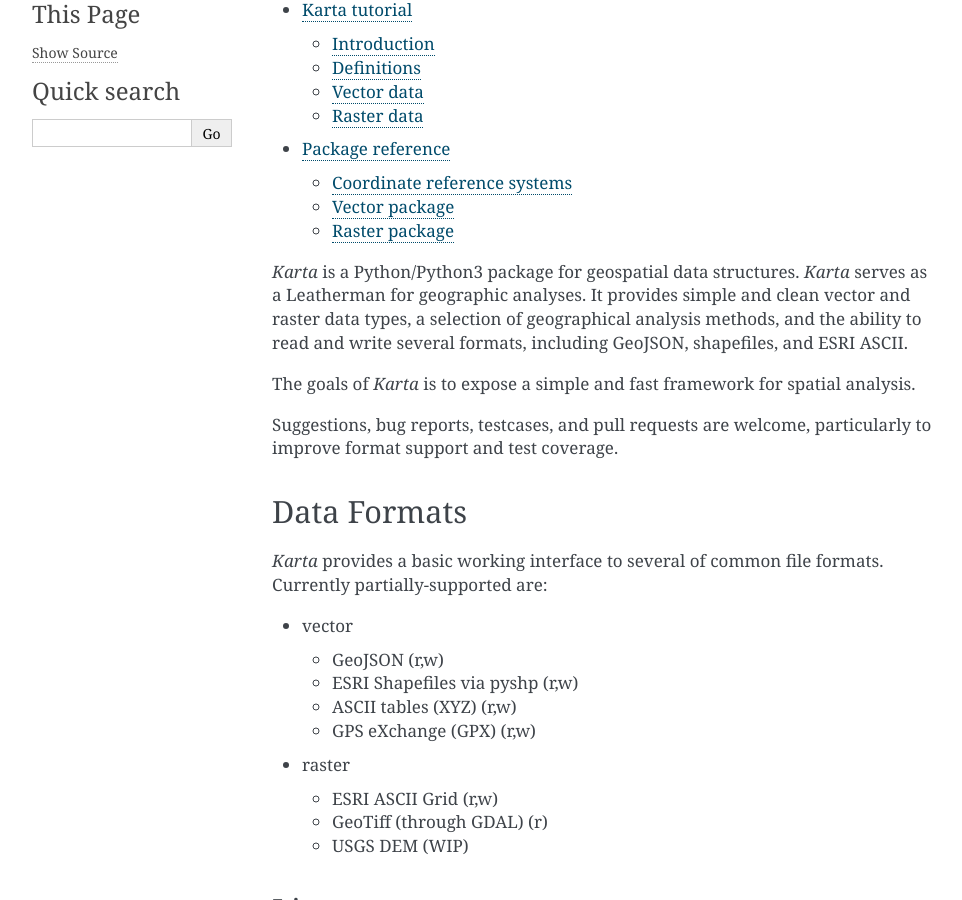
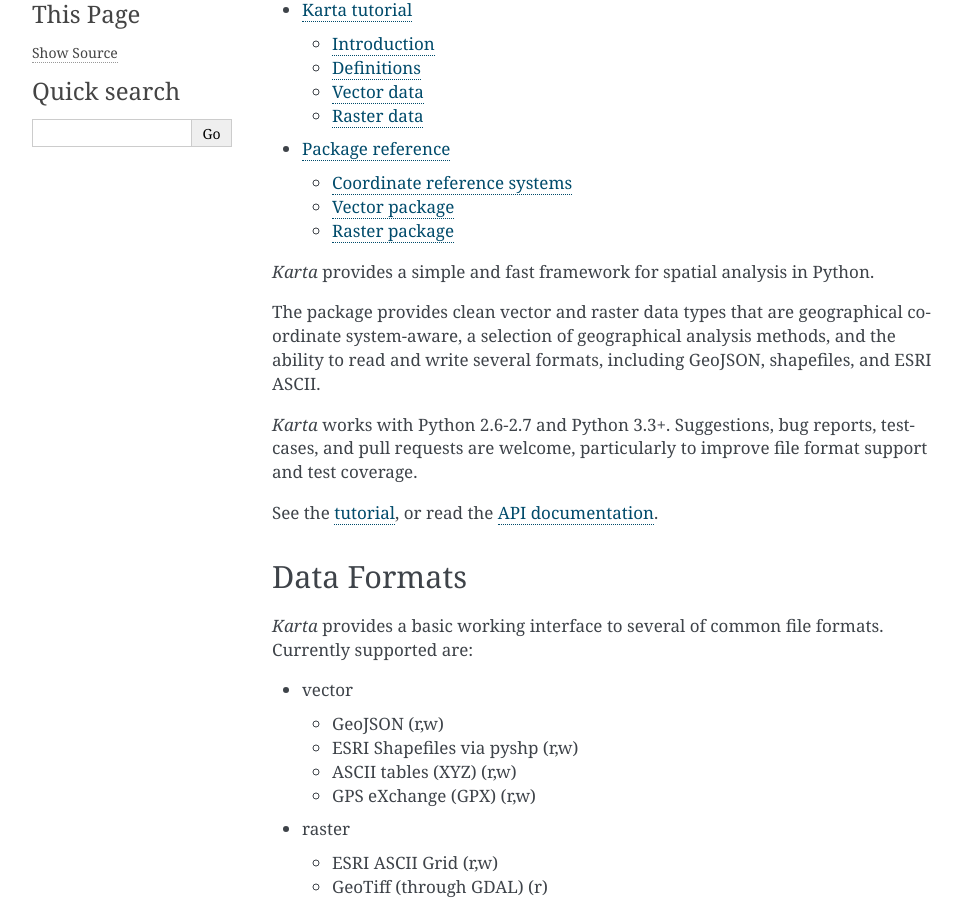
Before and after one commit to fortyninemaps/karta, a Sphinx documentation site: the page built from doc/source/karta-manual.rst, in a window 1280 px wide and 900 px high, scrolled down 213 px. Shown: the whole window, without its empty margins (148-1110 px from the left). Built offline with Sphinx 7.4.7, drawn with Linux system fonts in a browser that asks for light colours.

Commit message:
update package description strings

```diff
--- a/doc/source/karta-manual.rst
+++ b/doc/source/karta-manual.rst
@@ -15,23 +15,27 @@
    tutorial
    reference
 
-*Karta* is a Python/Python3 package for geospatial data structures. *Karta*
-serves as a Leatherman for geographic analyses. It provides simple and clean
-vector and raster data types, a selection of geographical analysis methods, and
-the ability to read and write several formats, including GeoJSON, shapefiles,
-and ESRI ASCII.
+*Karta* provides a simple and fast framework for spatial analysis in Python.
 
-The goals of *Karta* is to expose a simple and fast framework for spatial
-analysis.
+The package provides clean vector and raster data types that are geographical
+coordinate system-aware, a selection of geographical analysis methods, and the
+ability to read and write several formats, including GeoJSON, shapefiles, and
+ESRI ASCII.
 
-Suggestions, bug reports, testcases, and pull requests are welcome, particularly
-to improve format support and test coverage.
+*Karta* works with Python 2.6-2.7 and Python 3.3+. Suggestions, bug reports,
+testcases, and pull requests are welcome, particularly to improve file format
+support and test coverage.
+
+See the tutorial_, or read the `API documentation`_.
+
+.. _tutorial: tutorial.html
+.. _API documentation: reference.html
 
 Data Formats
 ------------
 
 *Karta* provides a basic working interface to several of common file
-formats. Currently partially-supported are:
+formats. Currently supported are:
 
 -  vector
 
```
Also changed, not shown: README.md (+25 -21 lines), setup.py (+15 -7 lines).
